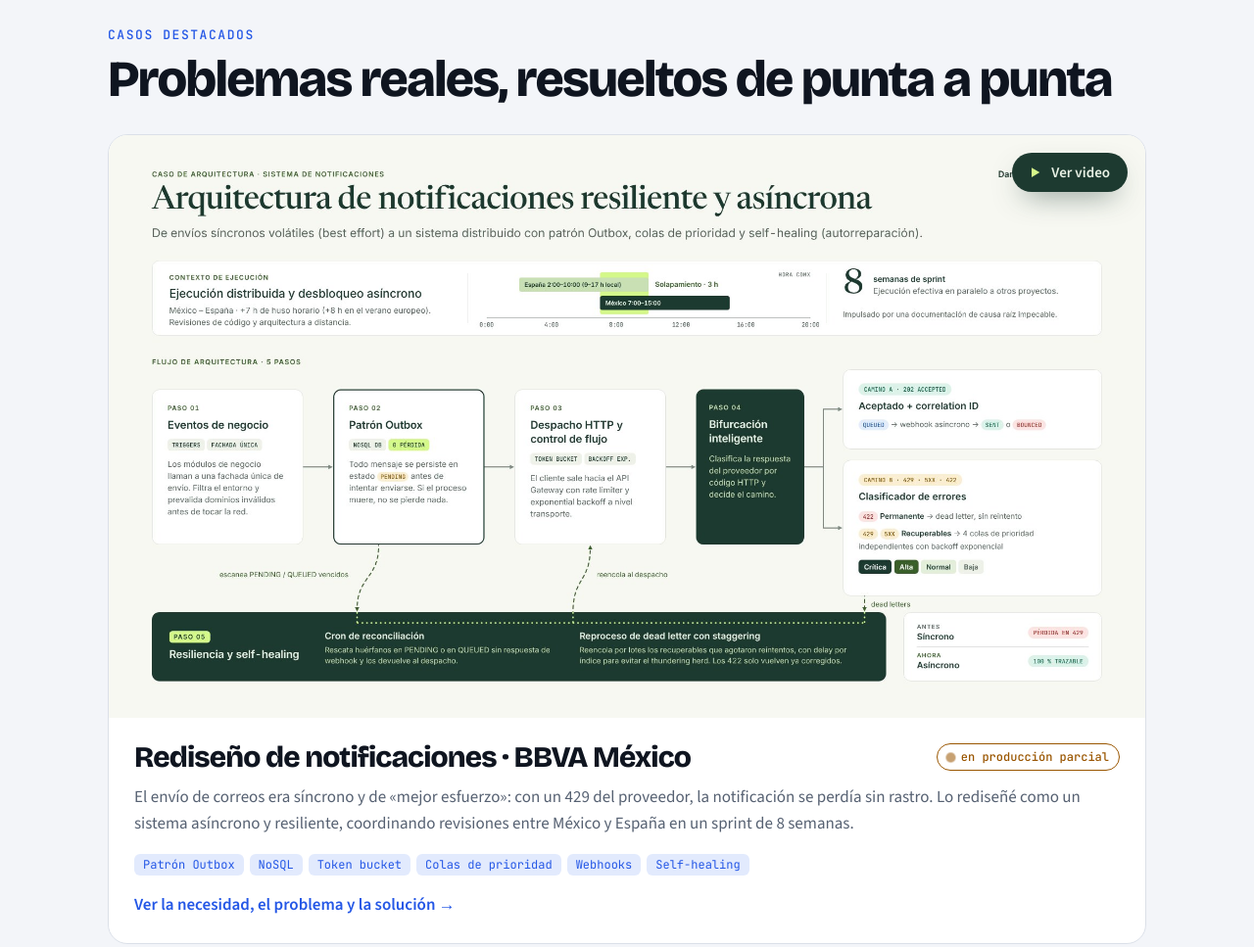
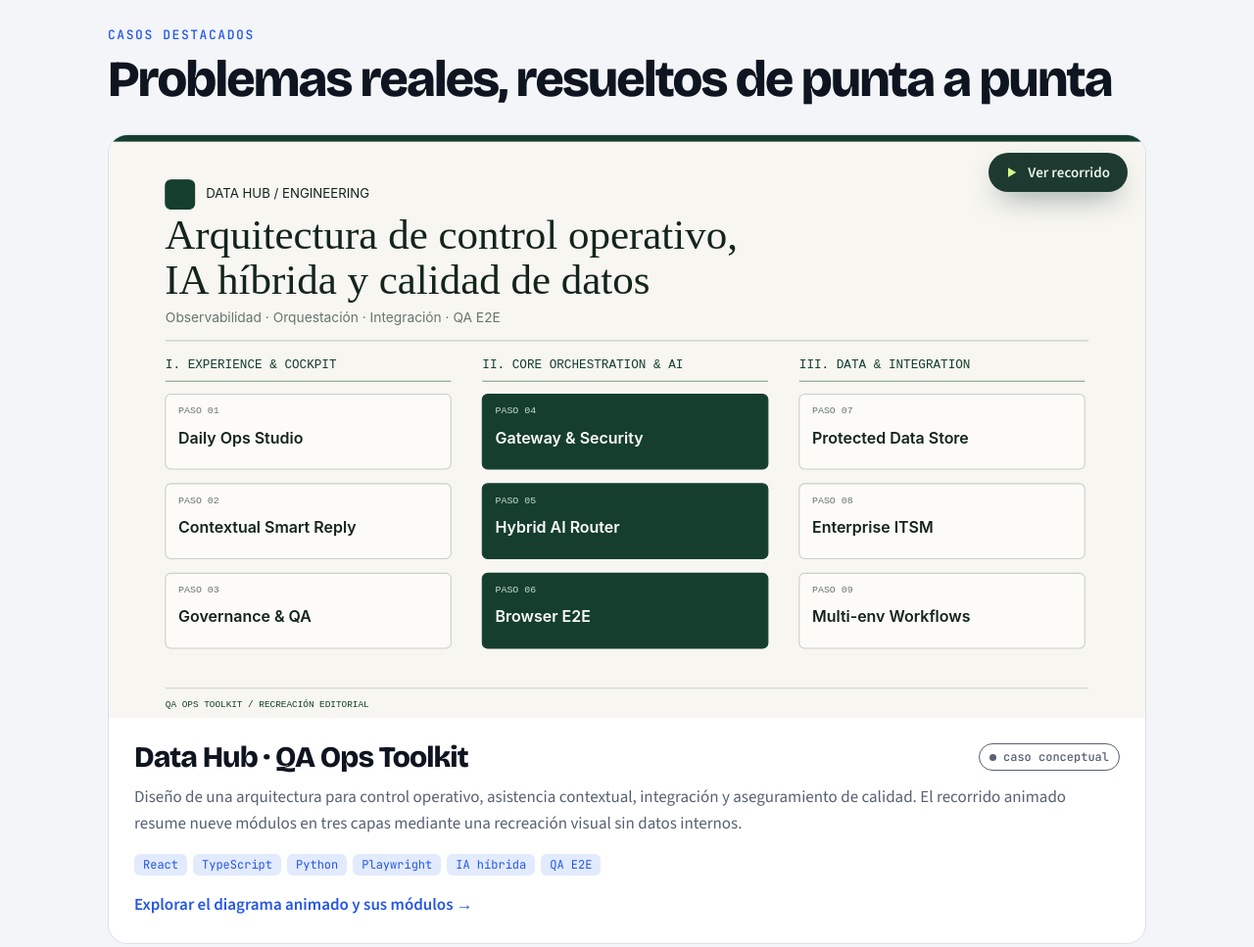
Before and after one commit to danielherrodri/danielherrodri.github.io, a plain HTML site: page index.html in a window 1280 px wide. Shown: the part 4300-5267 px from the top of the page at 98% size. Drawn offline with nearby package versions, Linux system fonts and the light colour scheme.

Commit message:
feat(portfolio): feature animated Data Hub case on homepage

```diff
--- a/index.html
+++ b/index.html
@@ -503,6 +503,18 @@ a:focus-visible{outline:2px solid var(--accent);outline-offset:3px}
     <p class="eyebrow reveal">Casos destacados</p>
     <h2 class="reveal" style="--d:.06s">Problemas reales, resueltos de punta a punta</h2>
     <div class="projects">
+      <article class="proj reveal" style="--d:.08s" data-term="datahub">
+        <a class="shot banner caso-shot" href="caso-datahub/" aria-label="Ver recorrido animado del caso Data Hub y QA Ops Toolkit">
+          <img src="caso-datahub/portada.svg" width="1920" height="1080" loading="lazy" alt="Ilustración editorial de la arquitectura conceptual Data Hub, organizada en tres capas y nueve módulos.">
+          <span class="play" aria-hidden="true"><svg viewBox="0 0 24 24"><path d="M8 5.5v13l11-6.5z"/></svg>Ver recorrido</span>
+        </a>
+        <div class="proj-body">
+          <div class="proj-head"><h3>Data Hub · QA Ops Toolkit</h3><span class="state idea">caso conceptual</span></div>
+          <p>Diseño de una arquitectura para control operativo, asistencia contextual, integración y aseguramiento de calidad. El recorrido animado resume nueve módulos en tres capas mediante una recreación visual sin datos internos.</p>
+          <div class="tags"><span>React</span><span>TypeScript</span><span>Python</span><span>Playwright</span><span>IA híbrida</span><span>QA E2E</span></div>
+          <div class="links"><a href="caso-datahub/">Explorar el diagrama animado y sus módulos →</a></div>
+        </div>
+      </article>
       <article class="proj reveal" style="--d:.1s" data-term="caso">
         <a class="shot banner caso-shot" href="caso-notificaciones/" aria-label="Ver el caso: notificaciones que ya no se pierden">
           <img src="caso-notificaciones/diagrama.jpg" width="1920" height="1080" loading="lazy" alt="Diagrama de la arquitectura de notificaciones: eventos de negocio, patrón Outbox, despacho HTTP, bifurcación inteligente y self-healing.">
```
